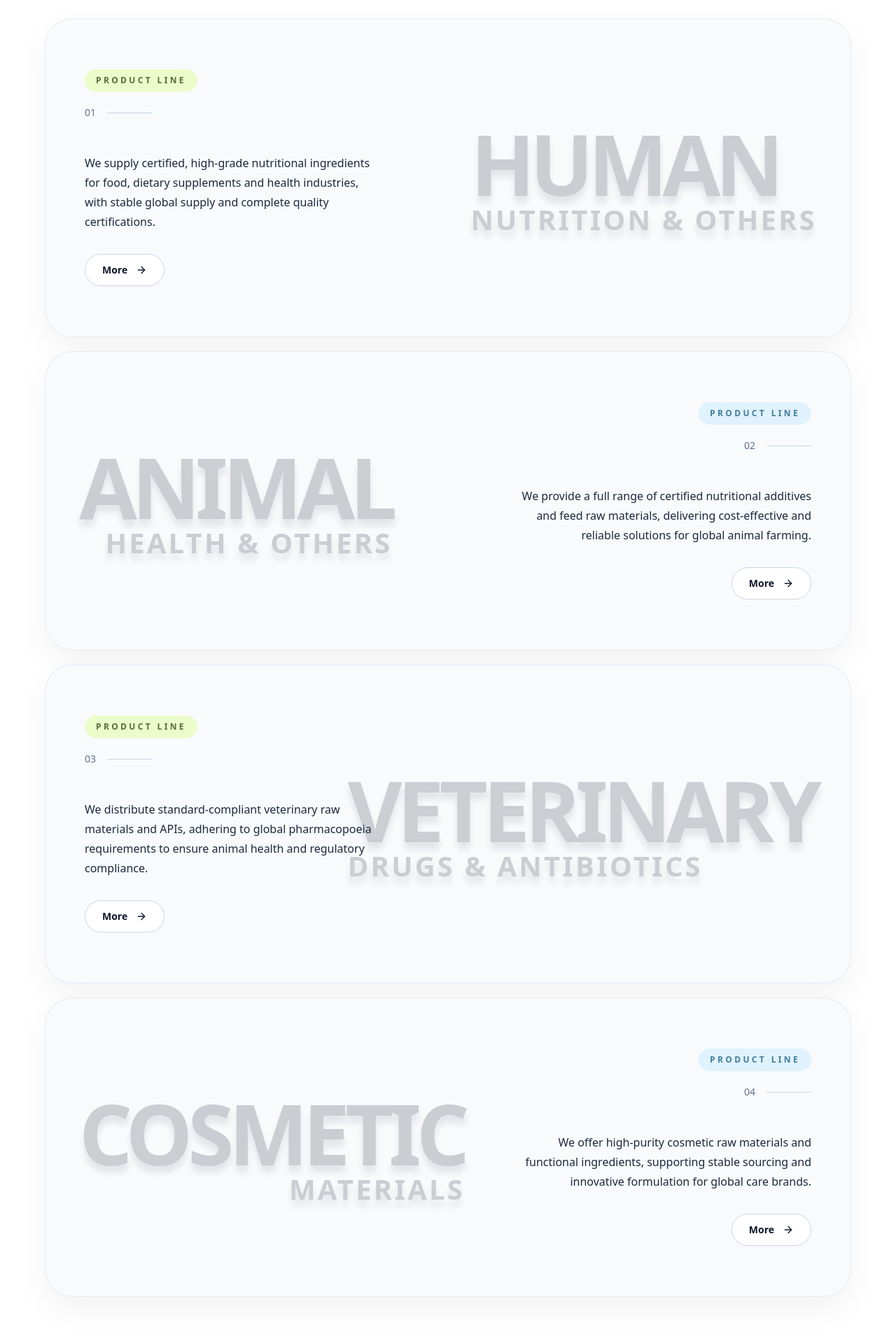
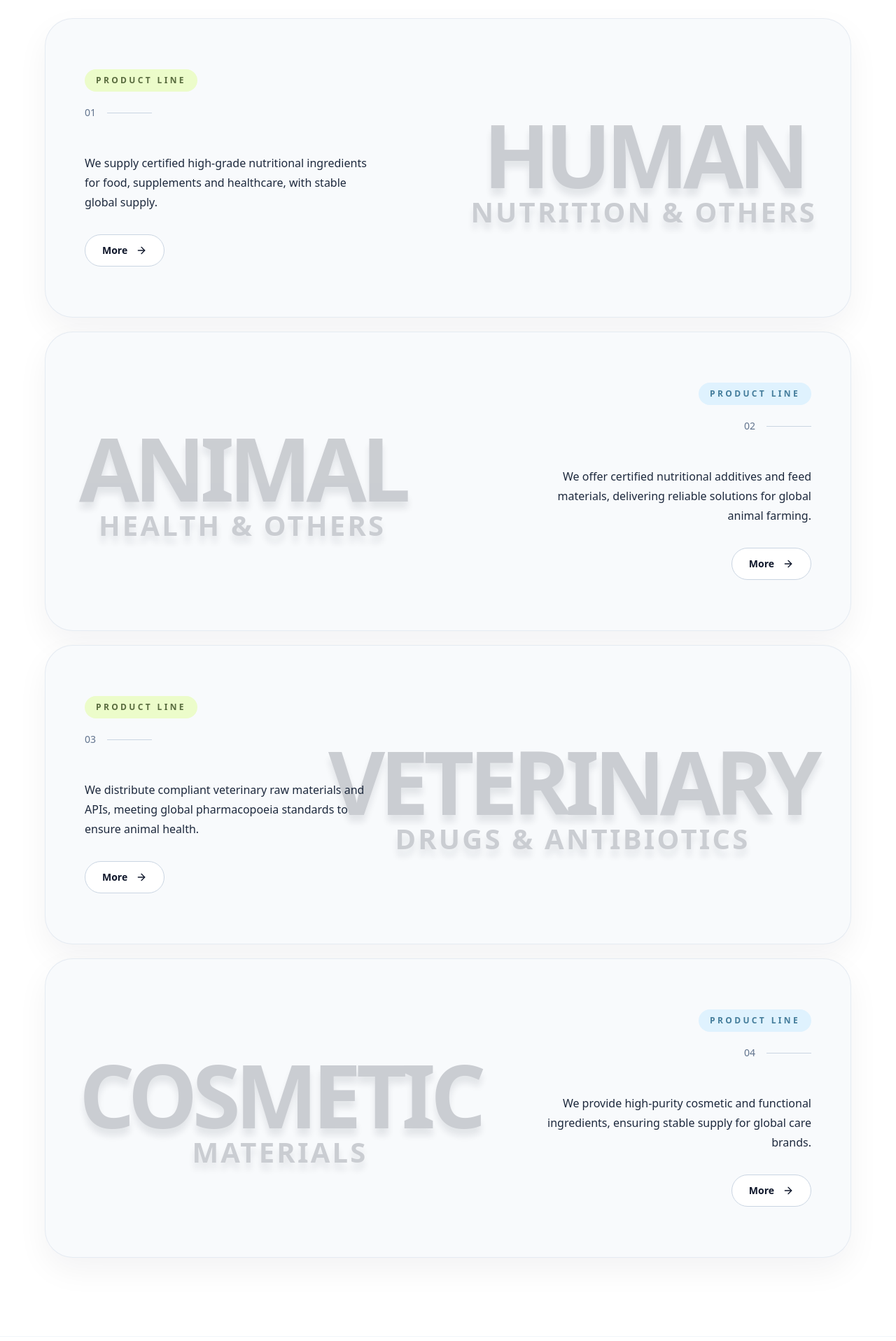
Before and after one commit to hamengs/fordtek-frontend, a React (Vite) app: page / in a window 1280 px wide. Shown: the part 3374-5291 px from the top of the page at 70% size. Built offline with nearby package versions, Linux system fonts and the light colour scheme; no server answers.

Commit message:
small bugs fixed

```diff
--- a/src/components/ServicesSection.tsx
+++ b/src/components/ServicesSection.tsx
@@ -61,17 +61,21 @@ export function ServicesSection({ items }: ServicesContent) {
               >
                 <div
                   aria-hidden="true"
-                  className={`pointer-events-none hidden select-none absolute top-1/2 hidden -translate-y-1/2 flex flex-col text-[88px] font-semibold uppercase tracking-[-0.06em] leading-none opacity-[0.18] sm:text-[118px] lg:flex lg:text-[120px] ${theme.ghost} ${
+                  className={`pointer-events-none hidden select-none absolute top-1/2 hidden -translate-y-1/2
+                    flex flex-col text-[88px] font-semibold uppercase tracking-[-0.06em] leading-none opacity-[0.18] sm:text-[118px] lg:flex lg:text-[125px] ${theme.ghost} ${
                     isRightAligned ? 'left-12' : 'right-12'
                   }`}
                   style={{ textShadow: '0 10px 10px rgba(15, 23, 42, 0.5)' }}
                 >
-                  <div>
-                    {item.title}
+                  <div className='flex flex-col items-center'>
+                    <div>
+                      {item.title}
+                    </div>
+                    <p className='text-[40px] tracking-[0.08em]'>
+                      {item.subtitle}
+                    </p>
                   </div>
-                  <p className='text-[40px] tracking-[0.08em]'>
-                    {item.subtitle}
-                  </p>
+
                 </div>
 
                 <div
--- a/src/content/homePage.ts
+++ b/src/content/homePage.ts
@@ -84,7 +84,7 @@ export const servicesFallback: ServicesContent = {
       title: 'Human',
       subtitle: 'Nutrition & others',
       description:
-        'We supply certified, high-grade nutritional ingredients for food, dietary supplements and health industries, with stable global supply and complete quality certifications.',
+        'We supply certified high-grade nutritional ingredients for food, supplements and healthcare, with stable global supply.',
       buttonText: 'More',
       buttonLink: '#',
       imageUrl: humanImg,
@@ -95,7 +95,7 @@ export const servicesFallback: ServicesContent = {
       title: 'Animal',
       subtitle: 'Health & Others',
       description:
-        'We provide a full range of certified nutritional additives and feed raw materials, delivering cost-effective and reliable solutions for global animal farming.',
+        'We offer certified nutritional additives and feed materials, delivering reliable solutions for global animal farming.',
       buttonText: 'More',
       buttonLink: '#',
       imageUrl: animalImg,
@@ -106,7 +106,7 @@ export const servicesFallback: ServicesContent = {
       title: 'Veterinary',
       subtitle: 'Drugs & Antibiotics',
       description:
-        'We distribute standard-compliant veterinary raw materials and APIs, adhering to global pharmacopoeia requirements to ensure animal health and regulatory compliance.',
+        'We distribute compliant veterinary raw materials and APIs, meeting global pharmacopoeia standards to ensure animal health.',
       buttonText: 'More',
       buttonLink: '#',
       imageUrl: veterinaryImg,
@@ -117,7 +117,7 @@ export const servicesFallback: ServicesContent = {
       title: 'Cosmetic',
       subtitle: 'Materials',
       description:
-        'We offer high-purity cosmetic raw materials and functional ingredients, supporting stable sourcing and innovative formulation for global care brands.',
+        'We provide high-purity cosmetic and functional ingredients, ensuring stable supply for global care brands.',
       buttonText: 'More',
       buttonLink: '#',
       imageUrl: cosmeticImg,
--- a/src/pages/about-us/AboutUs.tsx
+++ b/src/pages/about-us/AboutUs.tsx
@@ -260,11 +260,9 @@ export default function AboutUs() {
               A professional distributor connecting high-quality ingredients with global demand.
             </h2>
             <p className="mt-8 text-base leading-8 text-slate-600 sm:text-lg sm:leading-9">
-              Founded in 2015, Fordtek is a global provider of nutritional ingredients and
-              comprehensive chemicals. We are committed to bringing high quality and safe
-              products to our customers around the world. With cooperation from over one
-              hundred reliable suppliers and support from more than ten overseas warehouses,
-              we offer efficient and time-competitive service to our customers.
+              Founded in 2015, Fordtek is a global supplier of nutritional ingredients and specialty chemicals,
+              providing high-quality, safe products and efficient services to customers worldwide through over
+              100 reliable suppliers and 10 overseas warehouses.
             </p>
           </div>
 
@@ -286,12 +284,8 @@ export default function AboutUs() {
                 Growing globally alongside "Made in China"
               </h2>
               <p className="mt-8 text-base leading-8 text-slate-600 sm:text-lg sm:leading-9">
-                Since its establishment, Fordtek has remained committed to its original
-                vision of growing globally alongside "Made in China". That commitment has
-                helped us build the capability to deliver goods to end users across multiple
-                countries and regions under DDP terms. We continue to strengthen the
-                operational foundation that makes international supply more direct, more
-                reliable and more responsive for our partners.
+                Since its founding, Fordtek has stayed true to its vision of global growth alongside "Made in China",
+                enabling DDP delivery to end-users across multiple countries and regions.
               </p>
             </div>
           </div>
--- a/src/pages/join-us/JoinUs.tsx
+++ b/src/pages/join-us/JoinUs.tsx
@@ -167,18 +167,11 @@ export default function JoinUs() {
               </div>
             </div>
 
-            <div className="grid gap-5 sm:grid-rows-2">
-              <div className="overflow-hidden rounded-[2rem] border border-slate-200/80 bg-white shadow-[0_18px_45px_rgba(15,23,42,0.06)]">
+            <div className="flex items-center">
+              <div className="overflow-hidden rounded-[2rem] border border-slate-200/80 bg-transparent shadow-[0_18px_45px_rgba(15,23,42,0.06)]">
                 <img
                   src={rooftopGardenImg}
                   alt="Fordtek rooftop garden"
-                  className="h-full min-h-[220px] w-full object-cover"
-                />
-              </div>
-              <div className="overflow-hidden rounded-[2rem] border border-slate-200/80 bg-white shadow-[0_18px_45px_rgba(15,23,42,0.06)]">
-                <img
-                  src={receptionLoungeImg}
-                  alt="Fordtek office environment"
                   className="h-full min-h-[220px] w-full object-cover"
                 />
               </div>
```
